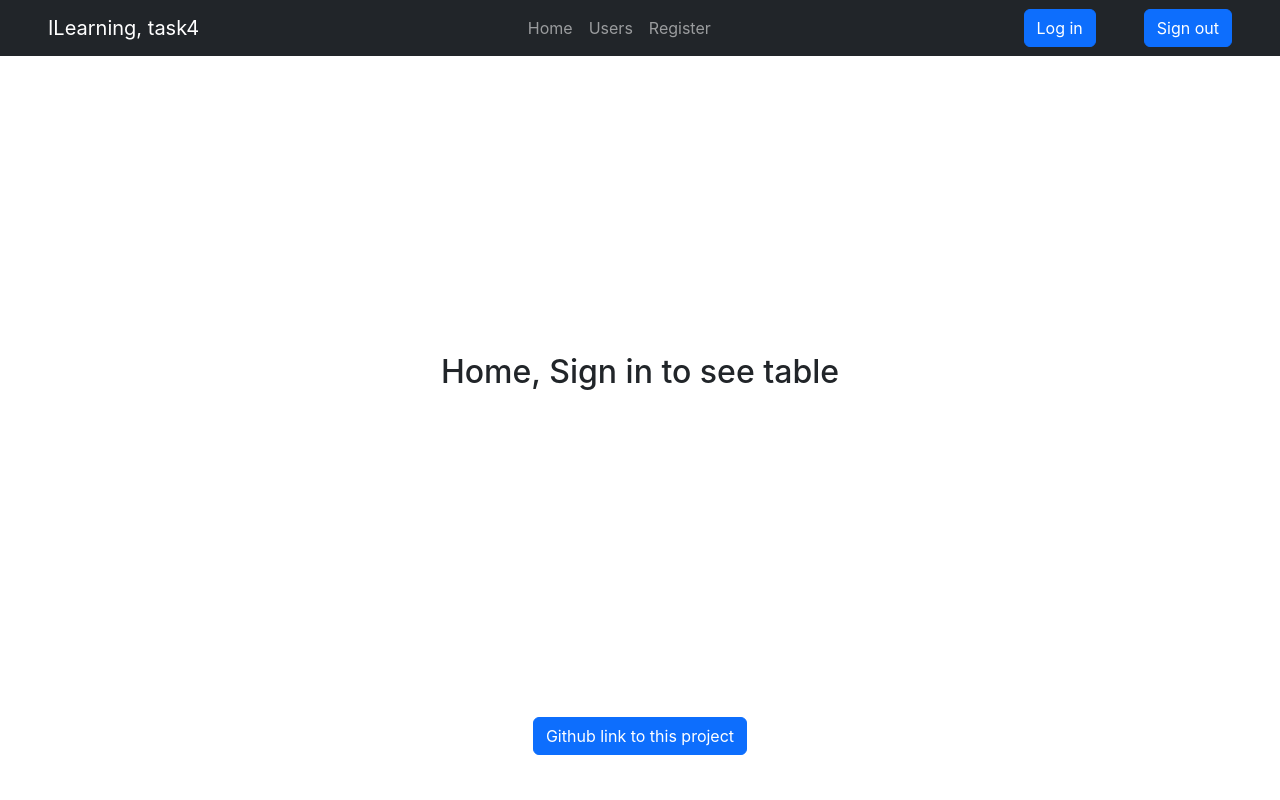
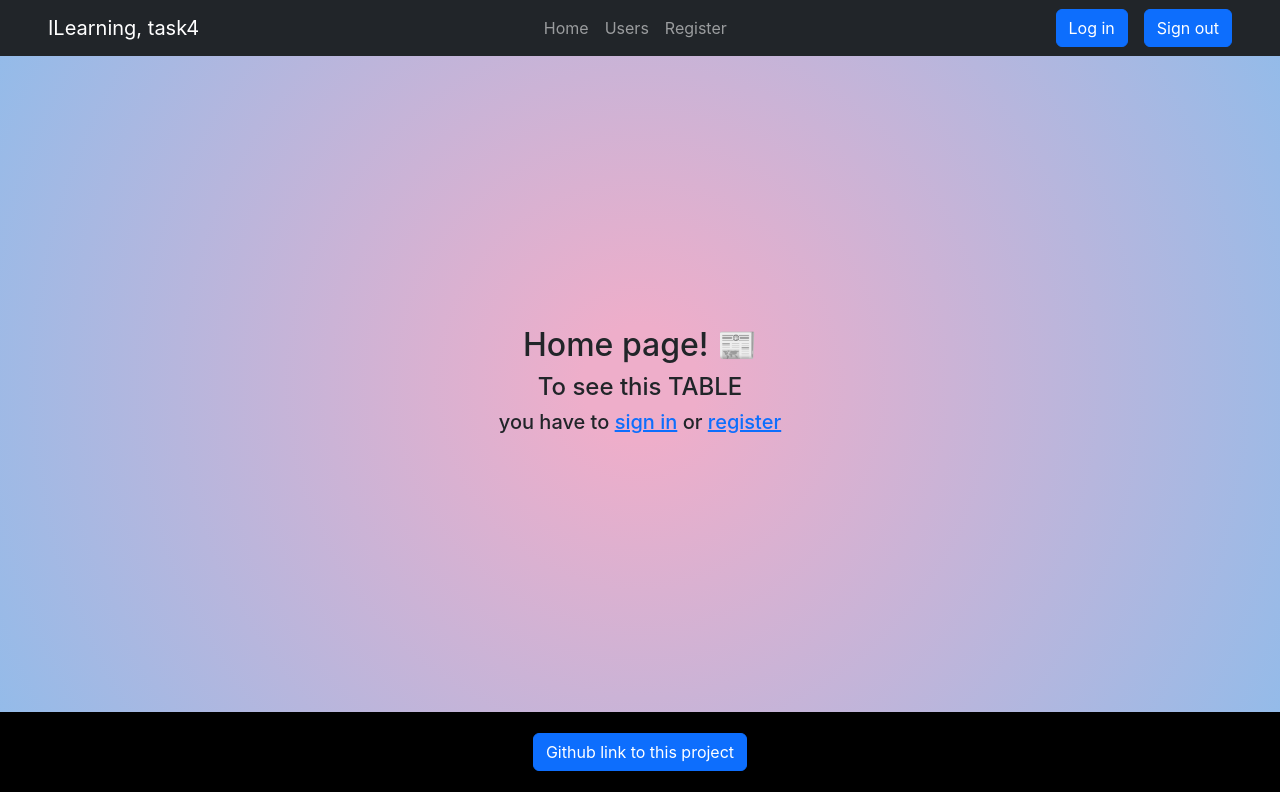
Before and after one commit to julia-mironova/registeredUserTableViewer, a React (Create React App) app in the folder ilearning-task4/: page / in a window 1280 px wide. Built offline with nearby package versions, Linux system fonts and the light colour scheme.

Commit message:
feat: style main

```diff
--- a/ilearning-task4/src/App.css
+++ b/ilearning-task4/src/App.css
@@ -1,16 +1,5 @@
 .App {
 	text-align: center;
-}
-
-.App-logo {
-	height: 40vmin;
-	pointer-events: none;
-}
-
-@media (prefers-reduced-motion: no-preference) {
-	.App-logo {
-		animation: App-logo-float infinite 3s ease-in-out;
-	}
 }
 
 .App-header,
@@ -23,8 +12,18 @@
 	font-size: calc(10px + 2vmin);
 }
 
+.App-footer {
+	background-color: black;
+}
+
 .App-main {
-	min-height: 80vh;
+	background: rgb(238, 174, 202);
+	background: radial-gradient(
+		circle,
+		rgba(238, 174, 202, 1) 8%,
+		rgba(148, 187, 233, 1) 100%
+	);
+	min-height: 82vh;
 	display: flex;
 	flex-direction: column;
 	align-items: center;
--- a/ilearning-task4/src/components/navibar.js
+++ b/ilearning-task4/src/components/navibar.js
@@ -28,7 +28,7 @@ function NaviBar() {
 						</Link>
 					</Nav>
 					<Nav>
-						<Button variant="primary" className="me-5">
+						<Button variant="primary" className="me-3">
 							Log in
 						</Button>
 						<Button variant="primary">Sign out</Button>
--- a/ilearning-task4/src/pages/home.js
+++ b/ilearning-task4/src/pages/home.js
@@ -1,6 +1,23 @@
 import React from "react";
+import { Link } from "react-router-dom";
+import "react-bootstrap/dist/react-bootstrap.min.js";
 
 const Home = () => {
-	return <h2>Home, Sign in to see table</h2>;
+	return (
+		<>
+			<h2>Home page! 📰</h2>
+			<h4> To see this TABLE</h4>
+			<h5>
+				you have to{" "}
+				<span>
+					<Link to="/users"> sign in</Link>
+				</span>{" "}
+				or{" "}
+				<span>
+					<Link to="/register">register</Link>
+				</span>
+			</h5>
+		</>
+	);
 };
 export default Home;
```
